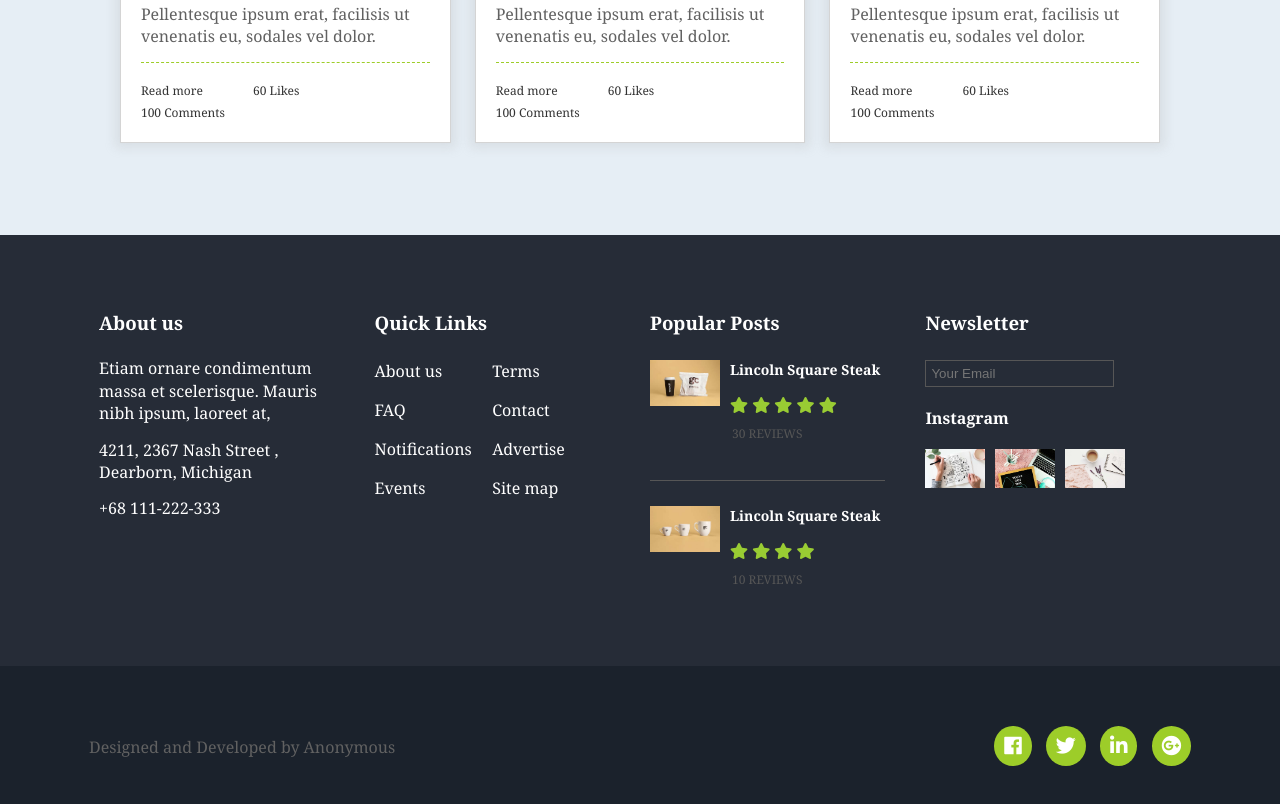
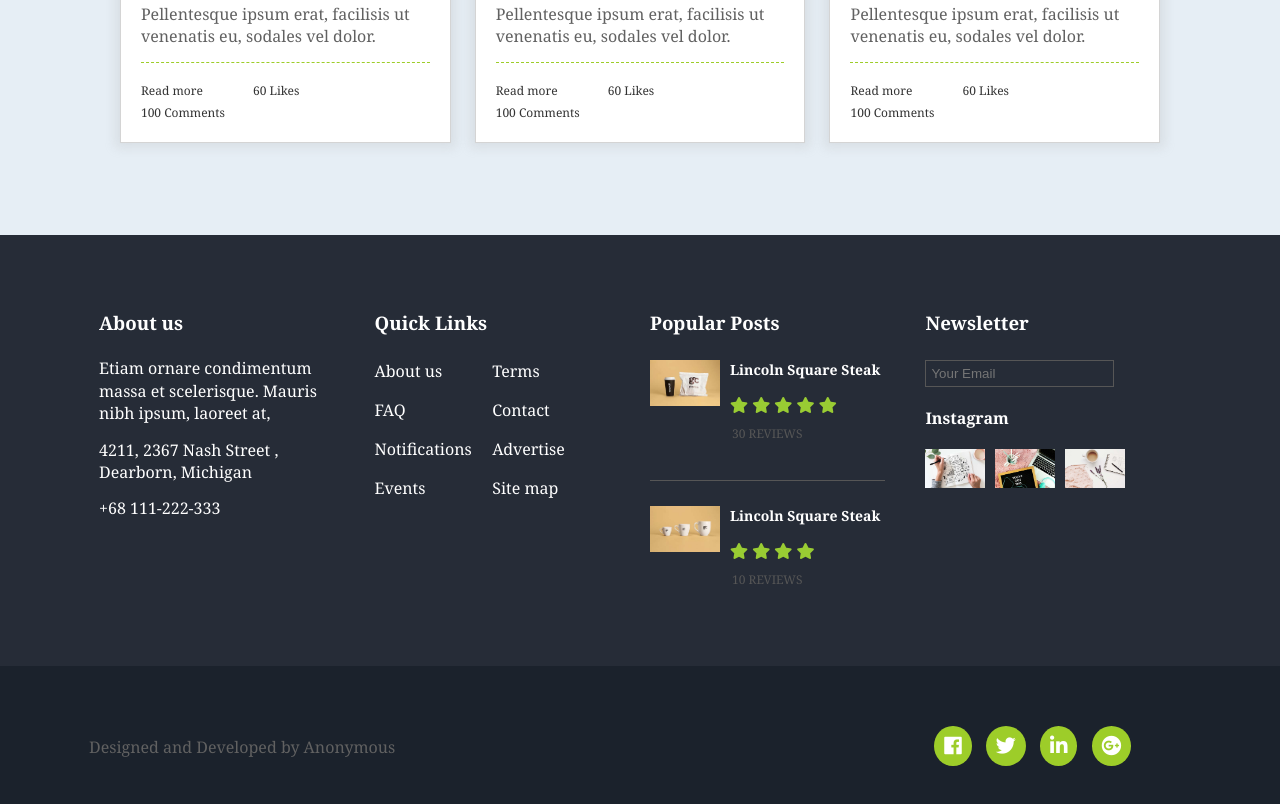
Before and after one commit to mihaivictor/floats, a plain HTML site: page index.html in a window 1280 px wide. Shown: the part 4638-5442 px from the top of the page. Drawn offline with nearby package versions, Linux system fonts and the light colour scheme.

Commit message:
Update style.css

```diff
--- a/css/style.css
+++ b/css/style.css
@@ -565,6 +565,7 @@ html, body{
 }
 .bottom ul{
     float:right;
+    margin-right:60px;
 }
 .bottom ul li{
     display: inline;
```
